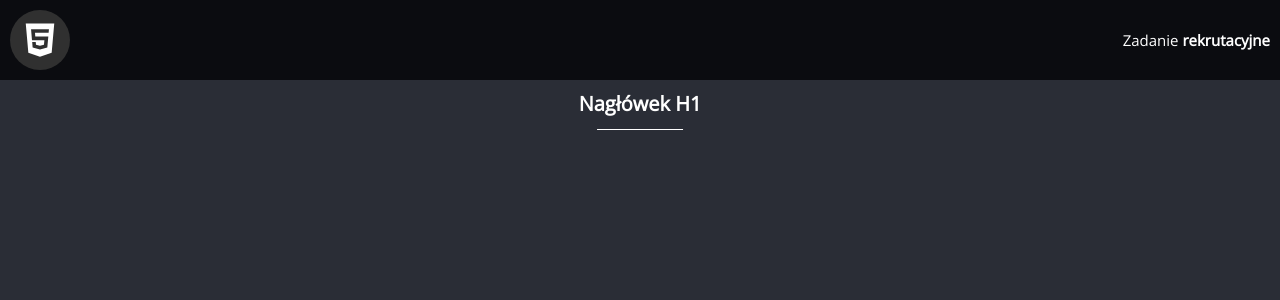
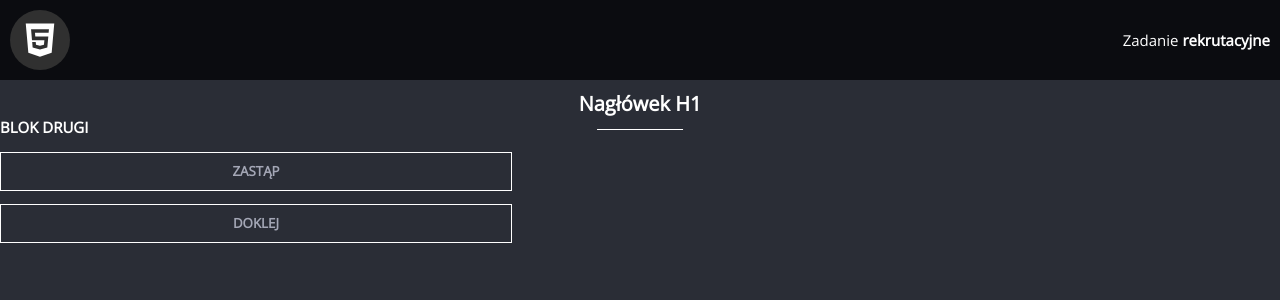
Before and after one commit to adrianrakiec/frontend_test, an Angular app: page / in a window 1280 px wide. Shown: the top 300 px of the page. Built offline with nearby package versions, Linux system fonts and the light colour scheme.

Commit message:
build: create static second-block component

```diff
--- a/src/app/app.component.html
+++ b/src/app/app.component.html
@@ -1,2 +1,3 @@
 <app-header></app-header>
 <app-title>Nagłówek H1</app-title>
+<app-second-block></app-second-block>
--- a/src/app/app.component.ts
+++ b/src/app/app.component.ts
@@ -2,11 +2,12 @@ import { Component } from '@angular/core';
 import { RouterOutlet } from '@angular/router';
 import { HeaderComponent } from './header/header.component';
 import { TitleComponent } from './title/title.component';
+import { SecondBlockComponent } from './second-block/second-block.component';
 
 @Component({
   selector: 'app-root',
   standalone: true,
-  imports: [RouterOutlet, HeaderComponent, TitleComponent],
+  imports: [RouterOutlet, HeaderComponent, TitleComponent,SecondBlockComponent],
   templateUrl: './app.component.html',
   styleUrl: './app.component.scss',
 })
--- /dev/null
+++ b/src/app/second-block/second-block.component.html
@@ -0,0 +1,7 @@
+<section class="second-block">
+    <h2 class="second-block__title">blok drugi</h2>
+    <div class="second-block__buttons">
+        <button class="second-block__button">zastąp</button>
+        <button class="second-block__button">doklej</button>
+    </div>
+</section>
--- /dev/null
+++ b/src/app/second-block/second-block.component.scss
@@ -0,0 +1,27 @@
+@import "../../styles/styles.scss";
+
+.second-block {
+  color: $main-text;
+
+  &__title {
+    text-transform: uppercase;
+    margin-bottom: 1em;
+  }
+
+  &__buttons {
+    display: flex;
+    flex-direction: column;
+  }
+
+  &__button {
+    flex-grow: 1;
+    max-width: 40%;
+    margin-bottom: 1em;
+    padding: 0.7em;
+    background: none;
+    border: 1px solid $main-text;
+    color: $light-text;
+    text-transform: uppercase;
+    font-weight: bold;
+  }
+}
--- a/src/styles/_variables.scss
+++ b/src/styles/_variables.scss
@@ -1,6 +1,6 @@
 //text
 $main-text: #fff;
-$light-text: #a2a7b5;
+$light-text: #a4a7b6;
 
 //background
 $header-background: #0b0c10;
```
Also changed, not shown: src/app/second-block/second-block.component.ts (added, +12 -0 lines), 1 other file (tests, documents, lock files or other folders).
